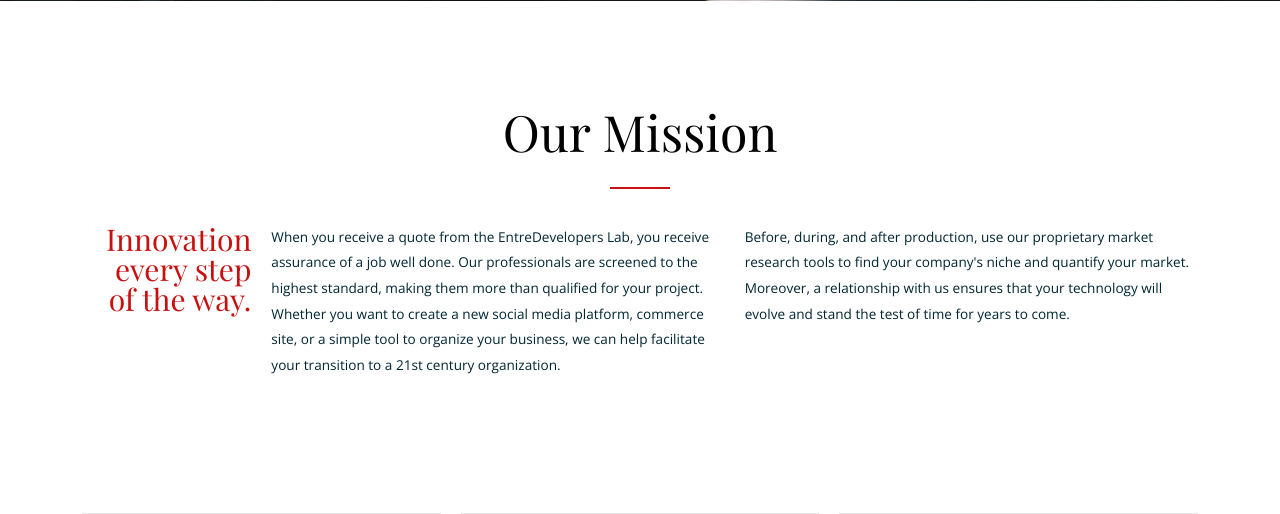
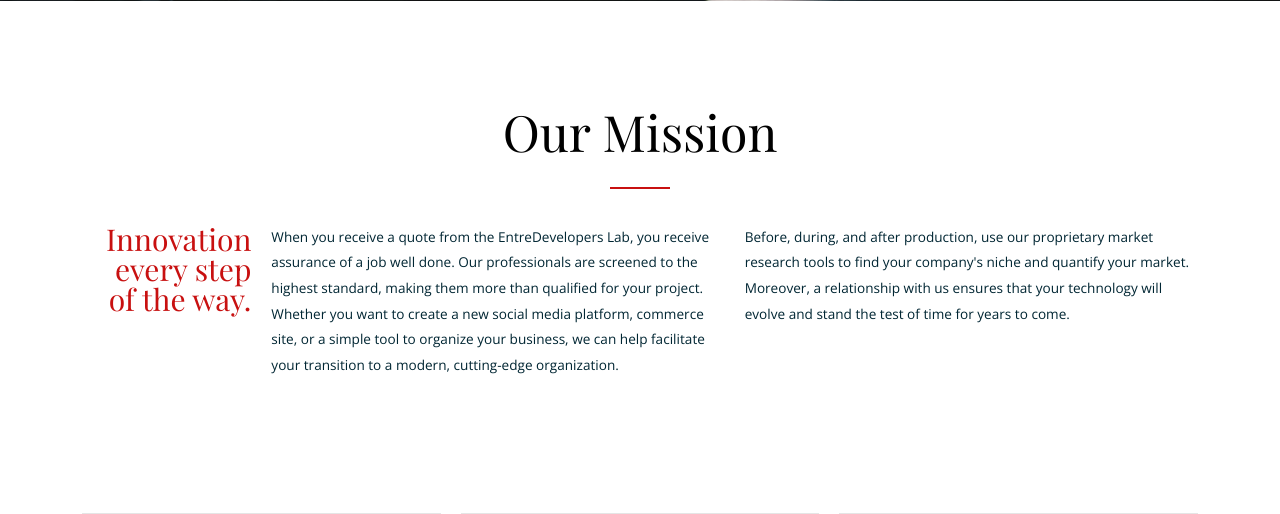
Before and after one commit to naveenailawadi/EntreDevelopersLabSite, a Flask app: page / in a window 1280 px wide. Shown: the part 724-1238 px from the top of the page. Run offline with Flask 2, Linux system fonts and the light colour scheme; some web fonts are replaced.

Commit message:
changed some text on the homepage

```diff
--- a/flaskapp/templates/home.html
+++ b/flaskapp/templates/home.html
@@ -38,7 +38,7 @@
               <p class="h1 text-size-30 margin-m-bottom-30 text-primary text-line-height-1 text-right">Innovation<br> every step <br> of the way.</p>
             </div>
             <div class="s-12 m-12 l-5">
-              <p class="text-size-14 margin-m-bottom-30 text-dark">When you receive a quote from the EntreDevelopers Lab, you receive assurance of a job well done. Our professionals are screened to the highest standard, making them more than qualified for your project. Whether you want to create a new social media platform, commerce site, or a simple tool to organize your business, we can help facilitate your transition to a 21st century organization. </p>
+              <p class="text-size-14 margin-m-bottom-30 text-dark">When you receive a quote from the EntreDevelopers Lab, you receive assurance of a job well done. Our professionals are screened to the highest standard, making them more than qualified for your project. Whether you want to create a new social media platform, commerce site, or a simple tool to organize your business, we can help facilitate your transition to a modern, cutting-edge organization. </p>
             </div>
             <div class="s-12 m-12 l-5">
               <p class="text-size-14 text-dark">Before, during, and after production, use our proprietary market research tools to find your company's niche and quantify your market. Moreover, a relationship with us ensures that your technology will evolve and stand the test of time for years to come.</p>
```
